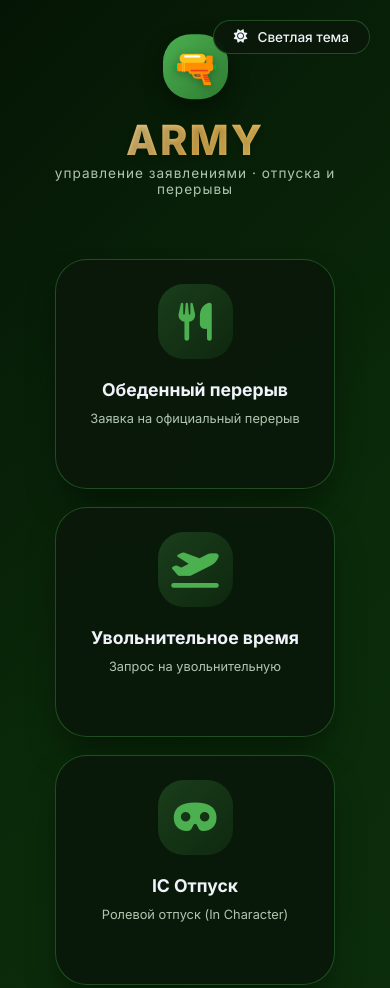
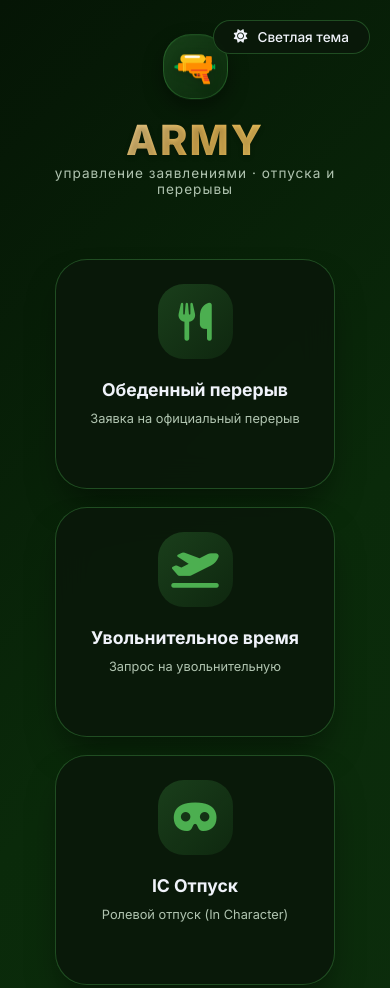
Before and after one commit to DJMonkey52/Testsystemarmy, a plain HTML site: page index.html in a window 390 px wide. Shown: the top 988 px of the page. Drawn offline with Linux system fonts and the light colour scheme.

Commit message:
Update index.html

```diff
--- a/index.html
+++ b/index.html
@@ -76,7 +76,7 @@
         .logo-icon {
             width: 80px;
             height: 80px;
-            background: linear-gradient(135deg, var(--accent), var(--accent-dark));
+            background: linear-gradient(135deg, rgba(76, 175, 80, 0.25), rgba(46, 125, 50, 0.15));
             border-radius: 28px;
             display: flex;
             align-items: center;
@@ -84,12 +84,14 @@
             margin: 0 auto 12px;
             box-shadow: var(--shadow-sm);
             animation: float 3s ease-in-out infinite;
-            font-size: 48px;
+            font-size: 44px;
+            backdrop-filter: blur(8px);
+            border: 1px solid var(--glass-border);
         }
 
         .logo-icon span {
-            font-size: 48px;
-            filter: drop-shadow(0 2px 4px rgba(0,0,0,0.3));
+            font-size: 44px;
+            filter: drop-shadow(0 2px 4px rgba(0,0,0,0.2));
         }
 
         @keyframes float {
@@ -287,13 +289,6 @@
             box-shadow: 0 0 0 3px rgba(76, 175, 80, 0.25);
         }
 
-        .period-row {
-            display: grid;
-            grid-template-columns: 1fr 1fr;
-            gap: 18px;
-            margin-bottom: 12px;
-        }
-
         .info-note {
             background: rgba(76, 175, 80, 0.1);
             border-radius: 14px;
@@ -403,8 +398,8 @@
             .period-row { grid-template-columns: 1fr; gap: 12px; }
             .double-group { grid-template-columns: 1fr; gap: 14px; }
             .card-body { padding: 20px; }
-            .logo-icon { width: 65px; height: 65px; font-size: 38px; }
-            .logo-icon span { font-size: 38px; }
+            .logo-icon { width: 65px; height: 65px; font-size: 36px; }
+            .logo-icon span { font-size: 36px; }
         }
 
         @media (max-width: 560px) {
```
